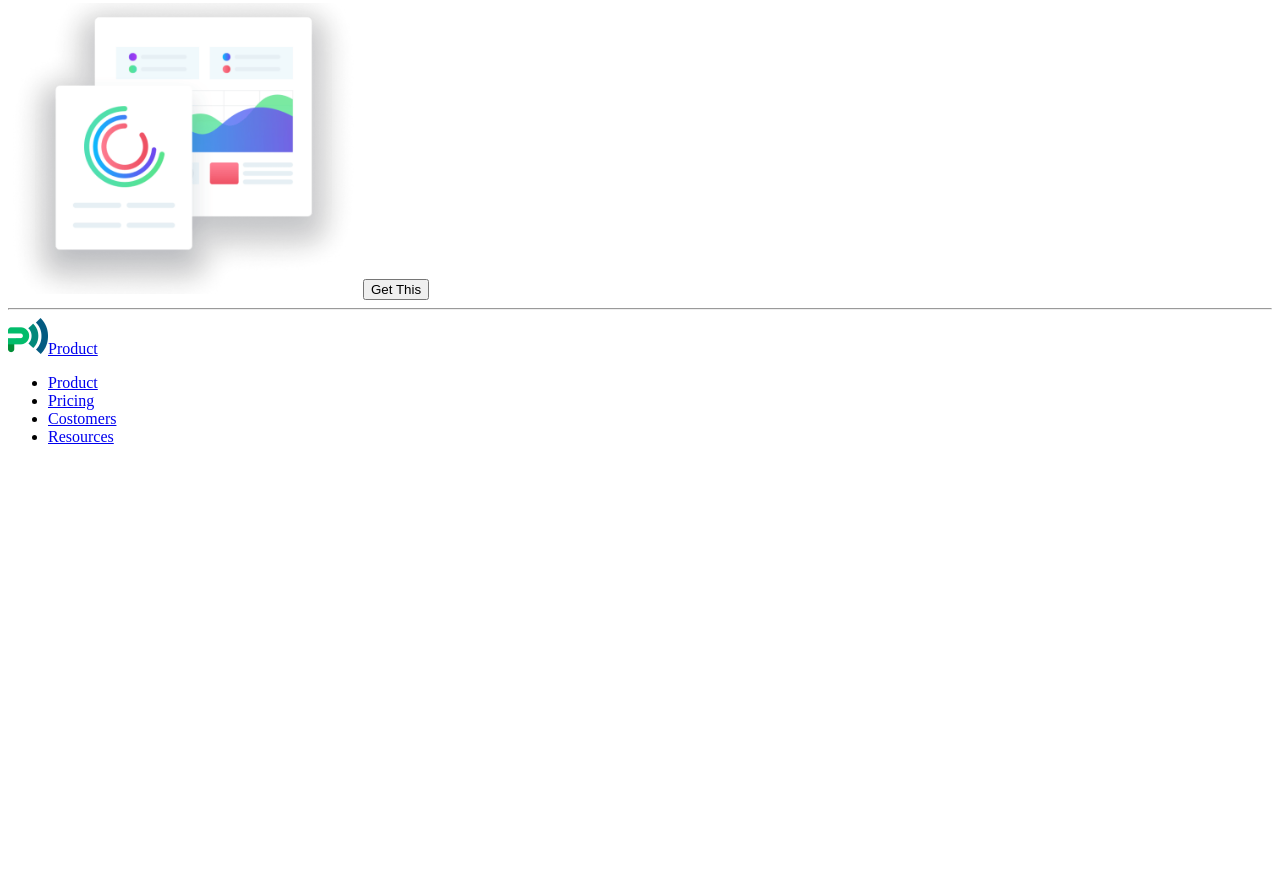
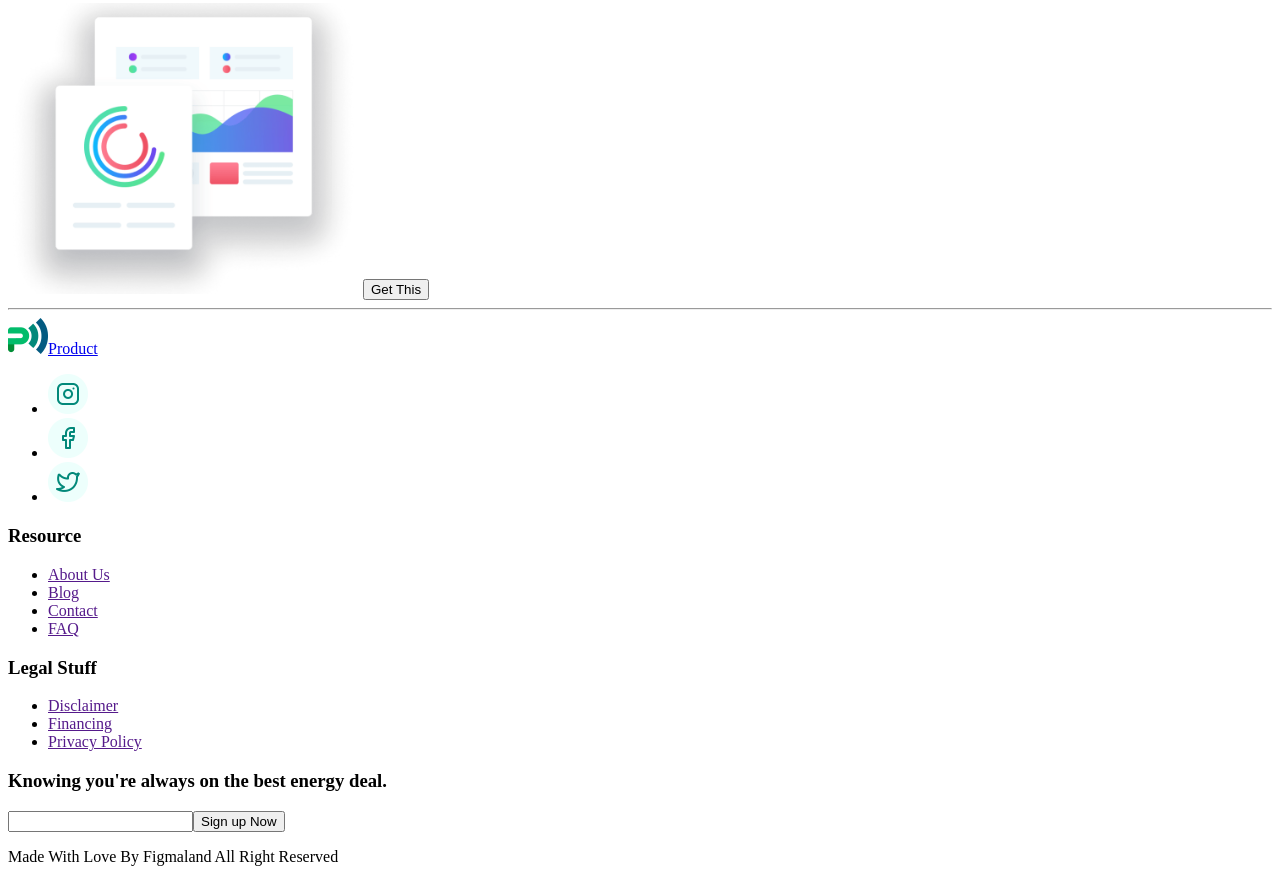
Before and after one commit to Ihor-Kotliarevskyi/goit-blended-markup-hw-01, a plain HTML site: page index.html in a window 1280 px wide. Shown: the part 7280-8162 px from the top of the page. Before the commit the page ends 7742 px from the top, so only its background shows below. Drawn offline with Linux system fonts and the light colour scheme.

Commit message:
change footer

```diff
--- a/index.html
+++ b/index.html
@@ -336,25 +336,36 @@
       <hr />
     </main>
     <footer id="bottom">
-      <a href="index.html">
-        <img src="./images/logo.png" alt="Logo" width="40" />Product</a
-      >
-      <nav>
-        <ul>
-          <li>
-            <a href="#specifically">Product</a>
-          </li>
-          <li>
-            <a href="#price">Pricing</a>
-          </li>
-          <li>
-            <a href="#reviews">Costomers</a>
-          </li>
-          <li>
-            <a href="#resources">Resources</a>
-          </li>
-        </ul>
-      </nav>
+        <nav>
+          <a href="index.html">
+            <img src="./images/logo.png" alt="Logo" width="40" />Product</a>
+          <ul>
+            <li><a href="https://www.instagram.com">
+            <img src="./images/instagram.png" alt="Logo Instagram" width="40" /></a></li>
+            <li><a href="https://www.facebook.com">
+            <img src="./images/facebook.png" alt="Logo Facebook" width="40" /></a></li>
+            <li><a href="https://x.com">
+            <img src="./images/twitter.png" alt="Logo X" width="40" /></a></li>
+          </ul>
+          <h3>Resource</h3>
+          <ul>
+            <li><a href="">About Us</a></li>
+            <li><a href="">Blog</a></li>
+            <li><a href="">Contact</a></li>
+            <li><a href="">FAQ</a></li>
+          </ul>
+          <h3>Legal Stuff</h3>
+          <ul>
+            <li><a href="">Disclaimer</a></li>
+            <li><a href="">Financing</a></li>
+            <li><a href="">Privacy Policy</a></li>
+          </ul>
+          <h3>Knowing you're always on the best energy deal.
+          </h3>
+          <input type="text" name="" id="input-phone-number"><button type="button">Sign up Now</button>
+        </nav>
+        <p>Made With Love By Figmaland All Right Reserved
+        </p>
     </footer>
   </body>
 </html>
```
